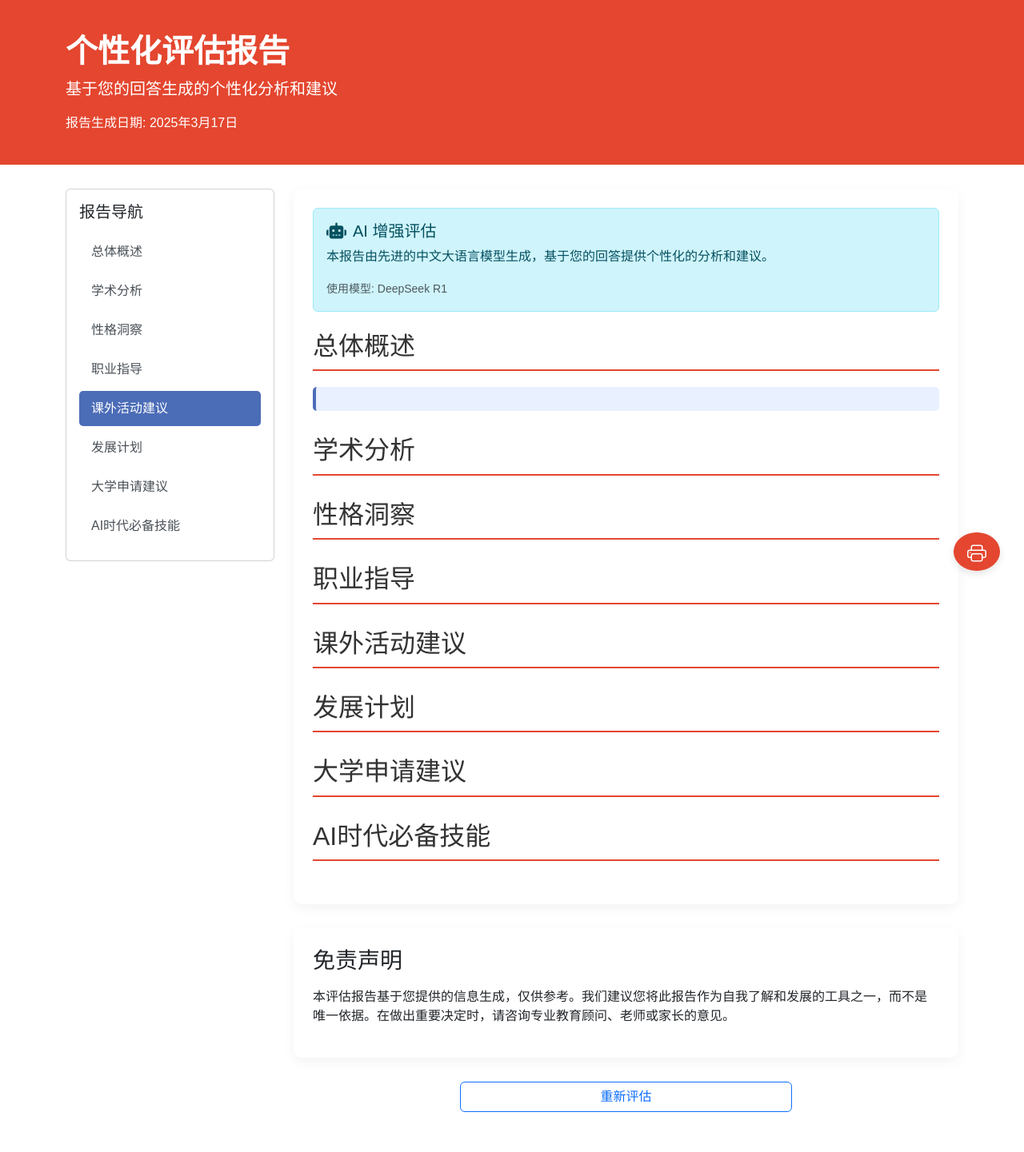
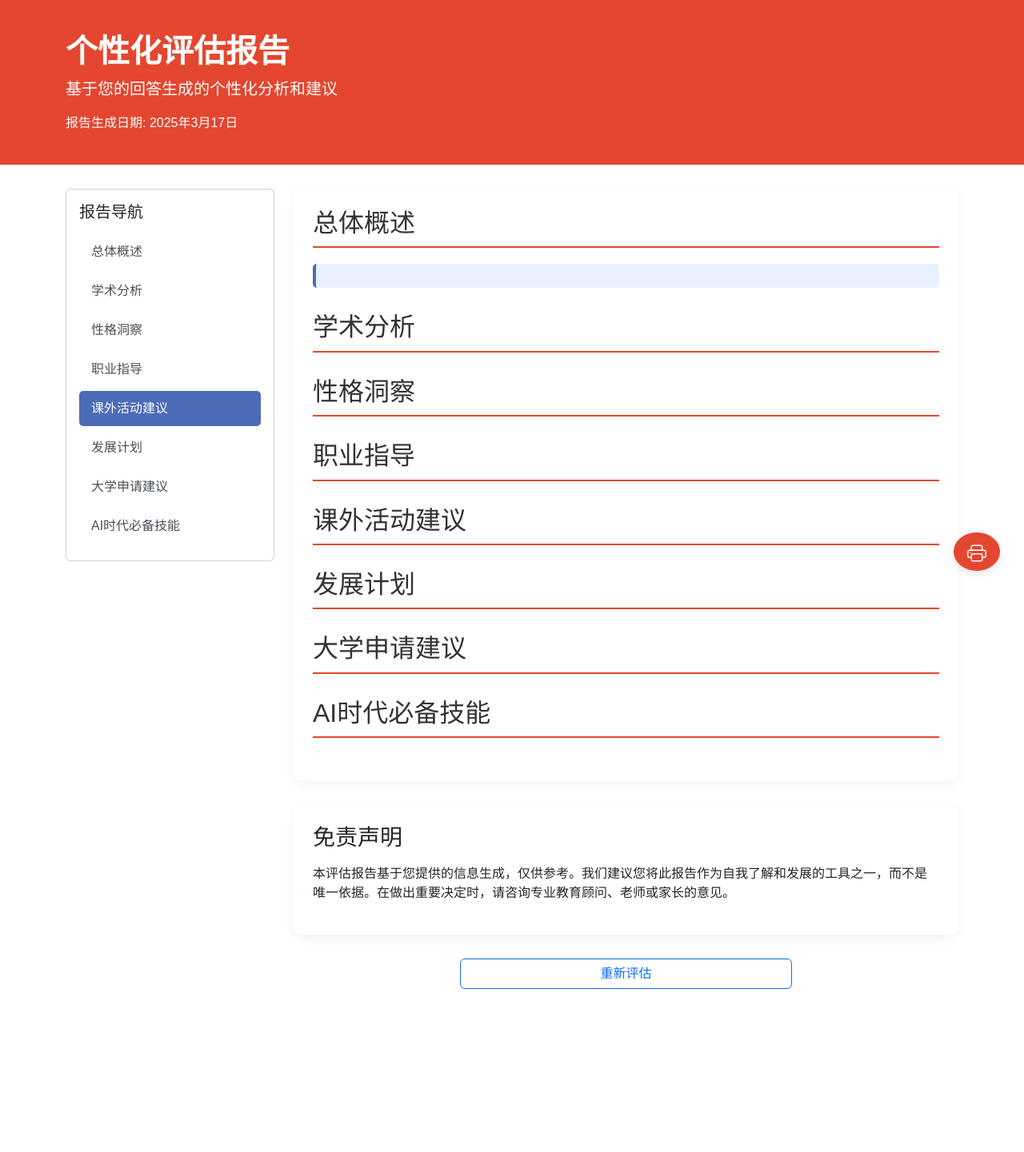
Before and after one commit to learn-burn-code-123/student-assessment, a Flask app: page /report in a window 1280 px wide. Shown: the part 56-1497 px from the top of the page at 80% size. After the commit the page ends 1293 px from the top, so only its background shows below. Run offline with Flask 3, Linux system fonts and the light colour scheme; the visitor is signed in with stand-in values (Sample User, id 1).

Commit message:
Fix report display and model selection: remove AI enhancement section and update model names

```diff
--- a/app.py
+++ b/app.py
@@ -120,15 +120,17 @@
     responses = session['responses']
 
     # Get model name for the template
-    model_preference = os.getenv('LLM_MODEL_PREFERENCE', 'deepseek').lower()
-    if model_preference == 'deepseek':
-        model_name = "DeepSeek R1"
-    elif model_preference == 'chatglm':
-        model_name = "ChatGLM3"
-    elif model_preference == 'baichuan':
-        model_name = "Baichuan2"
+    model_preference = os.getenv('LLM_MODEL_PREFERENCE', 'llama3').lower()
+    if model_preference == 'llama3':
+        model_name = "Llama 3 (8B)"
+    elif model_preference == 'llama2':
+        model_name = "Llama 2"
+    elif model_preference == 'mistral':
+        model_name = "Mistral"
+    elif model_preference == 'falcon':
+        model_name = "Falcon"
     else:
-        model_name = "DeepSeek R1"
+        model_name = "Llama 3 (8B)"
 
     return render_template("report.html", report=report, responses=responses, model_name=model_name)
 
--- a/templates/report.html
+++ b/templates/report.html
@@ -147,11 +147,7 @@
             <div class="col-lg-9">
                 <div class="report-card">
                     <div class="card-body p-4">
-                        <div class="alert alert-info mb-4" role="alert">
-                            <h5 class="alert-heading"><i class="fas fa-robot me-2"></i>AI 增强评估</h5>
-                            <p>本报告由先进的中文大语言模型生成，基于您的回答提供个性化的分析和建议。</p>
-                            <p class="mb-0"><small class="text-muted">使用模型: {% if model_name %} {{ model_name }} {% else %} DeepSeek R1 {% endif %}</small></p>
-                        </div>
+
 
                         <!-- Summary Section -->
                         <div class="report-section" id="summary">
```
Also changed, not shown: ai_engine.py (+11 -9 lines).
